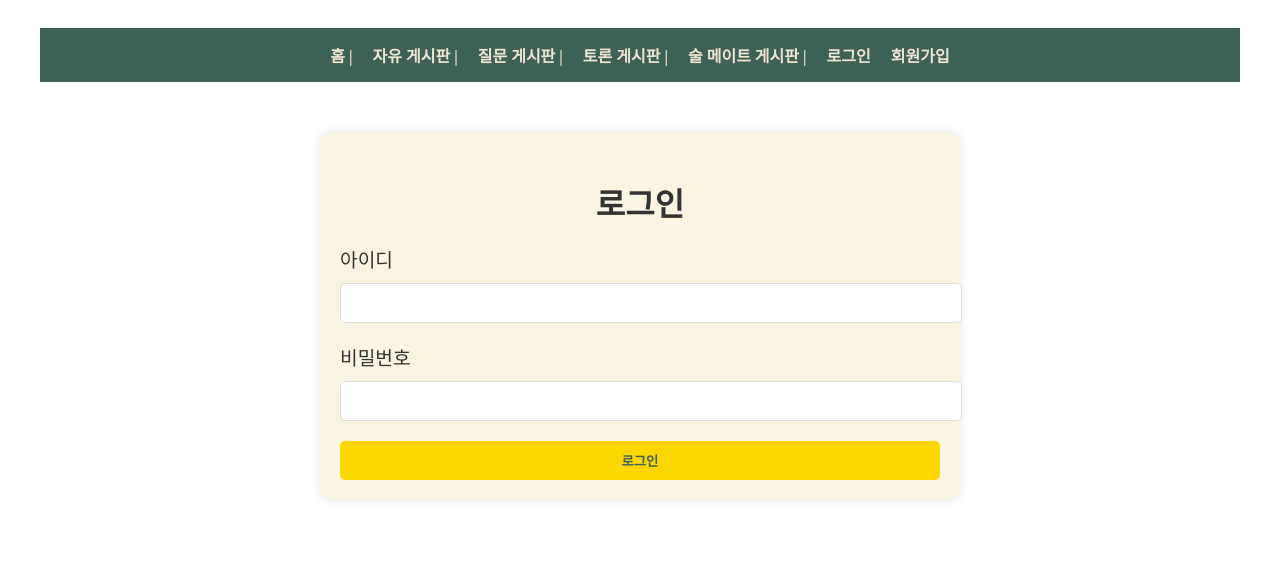
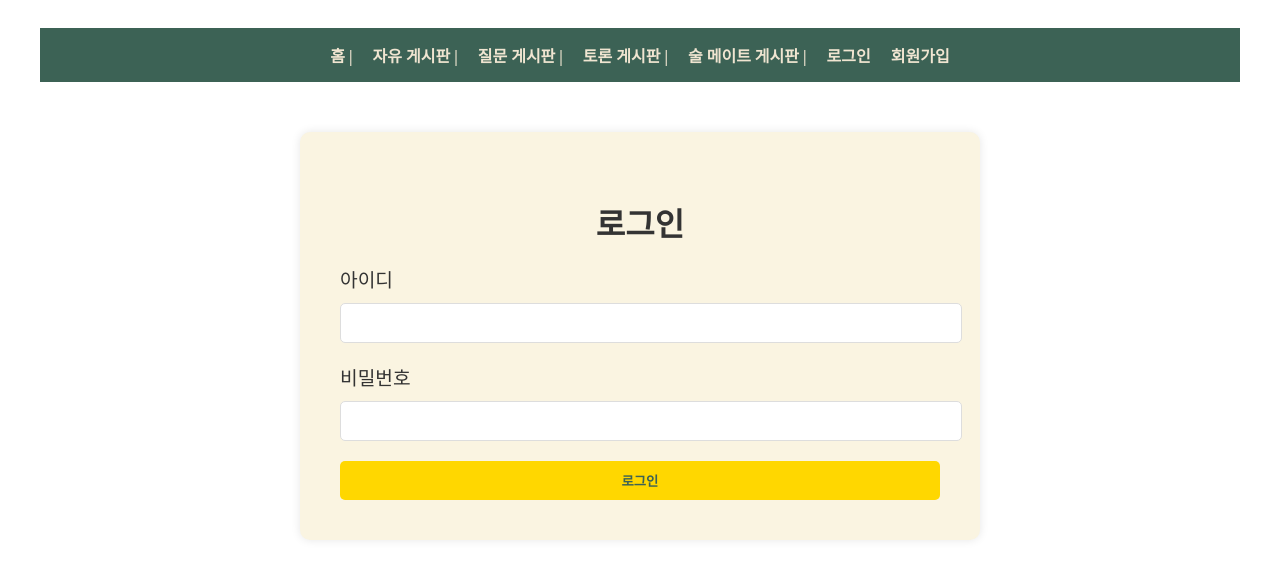
Before and after one commit to nahyunkeem/sulmeulliae_frontend, a React (Create React App) app: page /login in a window 1280 px wide. Shown: the top 578 px of the page. Built offline with nearby package versions, Linux system fonts and the light colour scheme.

Commit message:
CSS_Sign_fix

```diff
--- a/src/components/Login.js
+++ b/src/components/Login.js
@@ -40,7 +40,7 @@ function Login({ setLoggedIn, setUsername }) {
         formContainer: {
             maxWidth: '600px',
             margin: '50px auto',
-            padding: '20px',
+            padding: '40px',  // 컨테이너와 입력 필드 사이에 여백 추가
             backgroundColor: '#faf4e1',
             borderRadius: '10px',
             boxShadow: '0 0 10px rgba(0, 0, 0, 0.1)',
--- a/src/components/Signup.js
+++ b/src/components/Signup.js
@@ -41,7 +41,7 @@ function Signup() {
         formContainer: {
             maxWidth: '600px',
             margin: '50px auto',
-            padding: '20px',
+            padding: '40px',  // 컨테이너와 입력 필드 사이에 여백 추가
             backgroundColor: '#faf4e1',
             borderRadius: '10px',
             boxShadow: '0 0 10px rgba(0, 0, 0, 0.1)',
```
